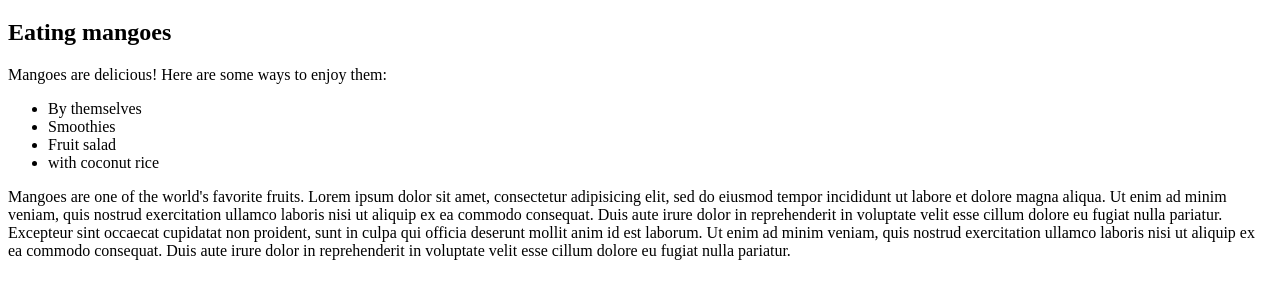
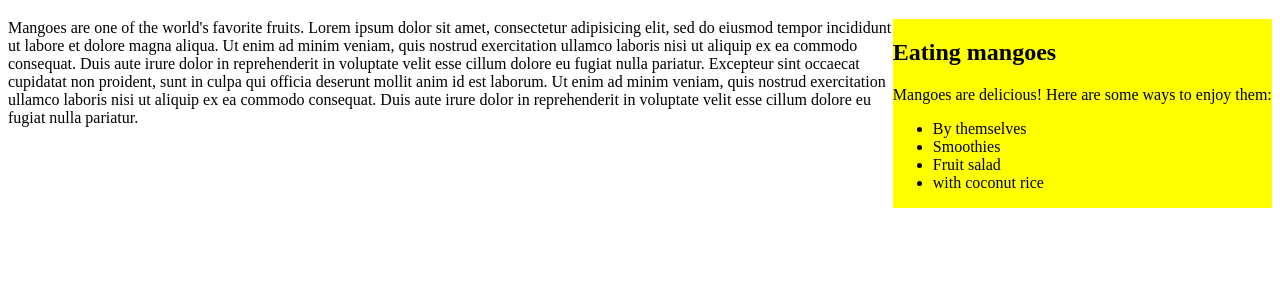
Before and after one commit to Rajiv-Kinyanjui/Floats, a plain HTML site: page index.html in a window 1280 px wide. Shown: the part 61-360 px from the top of the page. Drawn offline with Linux system fonts and the light colour scheme.

Commit message:
Add the styles to show the sidebar

```diff
--- a/css/styles.css
+++ b/css/styles.css
@@ -1,3 +1,8 @@
-img{
+/* img{
     float: left;
+} */
+.sidebar{
+    width: 30%;
+    float: right;
+    background-color: yellow;
 }
```
